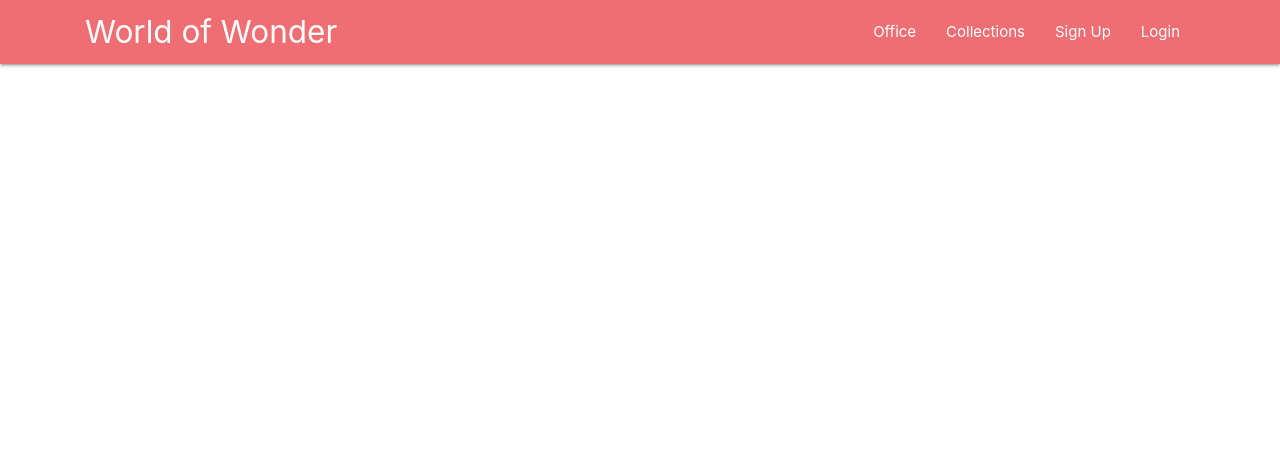
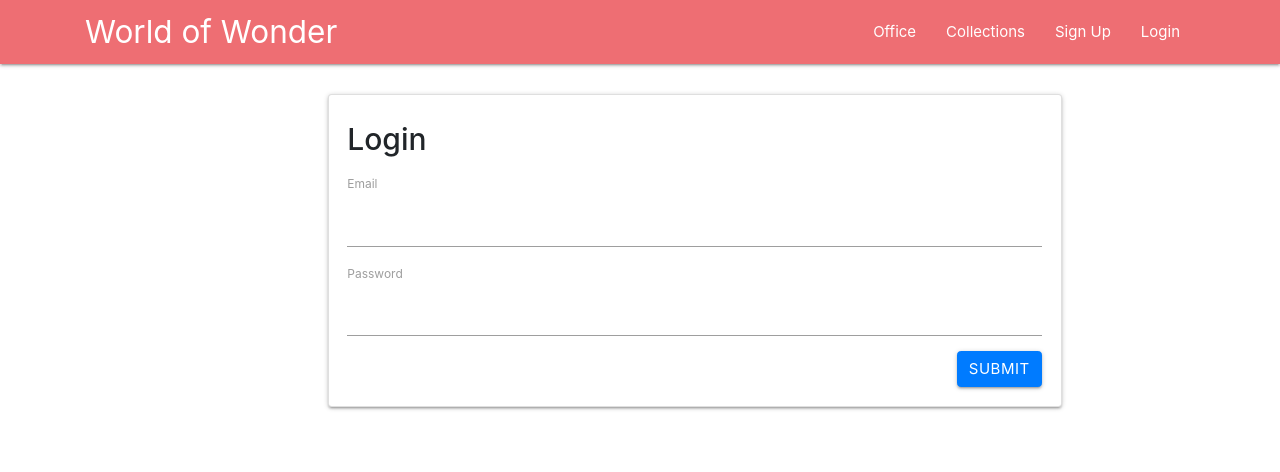
Before and after one commit to jdephil/World-of-Wonder-frontend, a React (Create React App) app: page /login in a window 1280 px wide. Shown: the top 472 px of the page. Built offline with nearby package versions, Linux system fonts and the light colour scheme.

Commit message:
still working on login

```diff
--- a/src/App.js
+++ b/src/App.js
@@ -28,7 +28,7 @@ const PrivateRoute = ({ component: Component, ...rest }) => {
   return <Route {...rest} render={(props) => (
       user
           ? <Component {...rest} {...props} />
-          : <Redirect to='login' />
+          : <Redirect to='/login' />
       )}
   />
 }
@@ -72,7 +72,7 @@ function App() {
           <div className="react-router-logic">
             <Switch>
               <Route path='/signup' component={ Signup } />
-              <Route path='login' render={ (props) => <Login {...props} nowCurrentUser={nowCurrentUser} setIsAuthenticated={setIsAuthenticated} user={currentUser} /> } />
+              <Route path='/login' render={ (props) => <Login {...props} nowCurrentUser={nowCurrentUser} setIsAuthenticated={setIsAuthenticated} user={currentUser} /> } />
               <Route path='/pacific' component={Pacific} />
               <Route path='/ancientEgypt' exact component={AncientEgypt}  />
               <Route path="/" exact component={Office} />
--- a/src/components/Profile.jsx
+++ b/src/components/Profile.jsx
@@ -71,7 +71,7 @@ const Profile = (props) => {
   let errorDiv = () => {
 
     return (
-      <div className="text-center pt-4"><h3>Please <Link to='login'>login</Link> to view this page</h3></div>
+      <div className="text-center pt-4"><h3>Please <Link to='/login'>login</Link> to view this page</h3></div>
     )
   }
 
```
